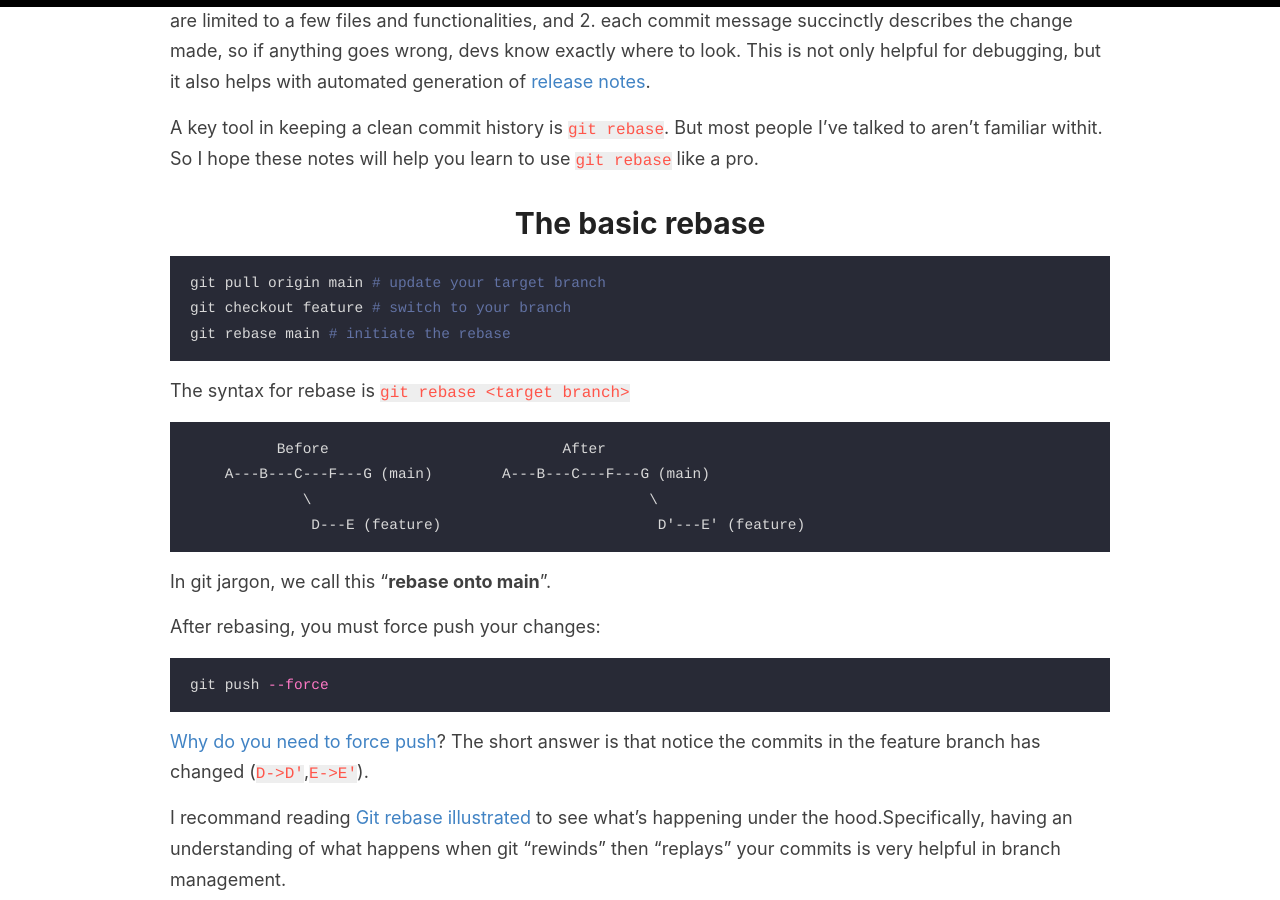
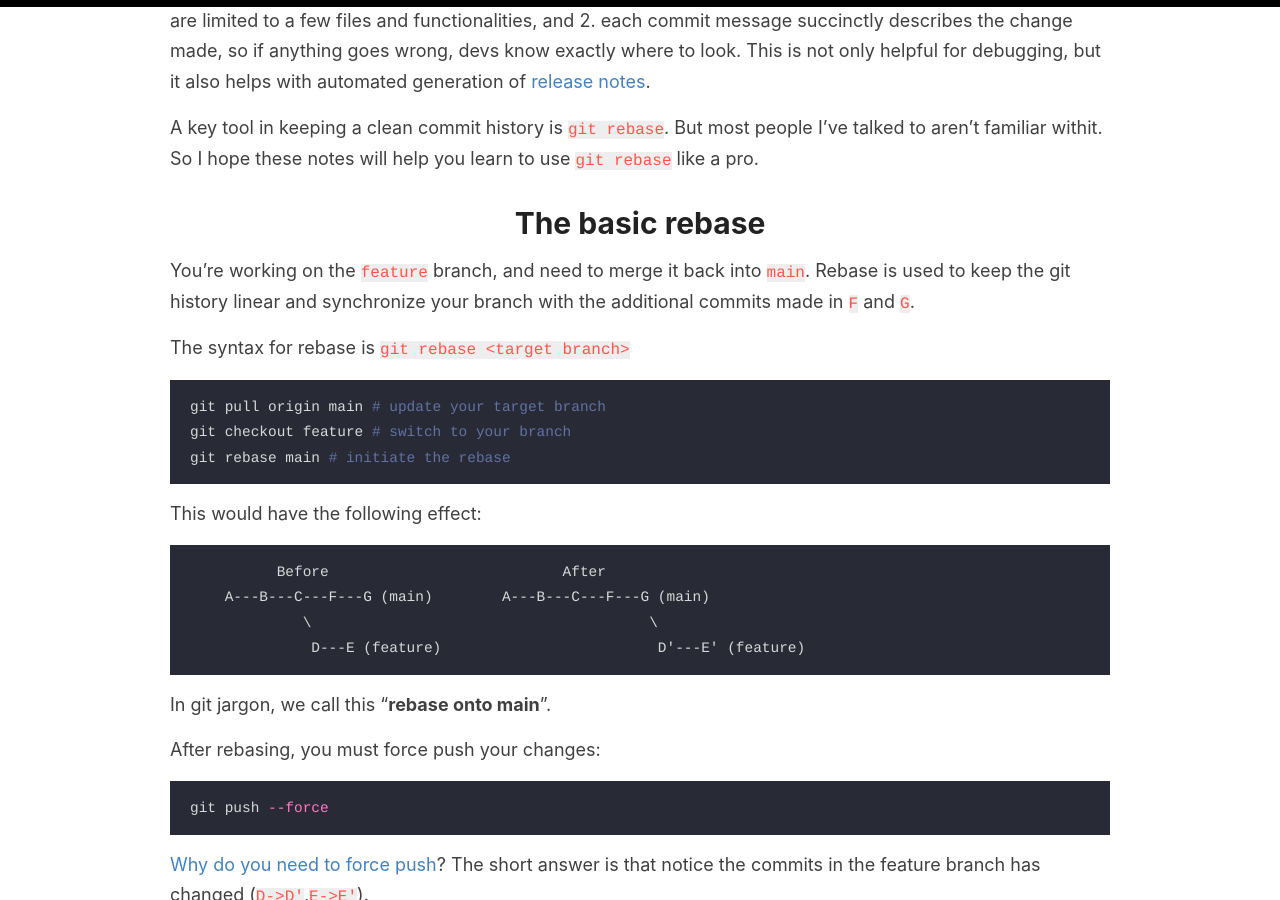
Before and after one commit to kfchou/kfchou.github.io, a Jekyll site: the page built from _posts/2025-03-21-git-rebase.md, in a window 1280 px wide and 900 px high, scrolled down 344 px. Built offline with Jekyll 4.4.1, drawn with Linux system fonts in a browser that asks for light colours; comment, search, counter and statistics services are not loaded.

Commit message:
better intro

````diff
--- a/_posts/2025-03-21-git-rebase.md
+++ b/_posts/2025-03-21-git-rebase.md
@@ -12,14 +12,17 @@ A key tool in keeping a clean commit history is `git rebase`. But most people I'
 
 
 # The basic rebase
+You're working on the `feature` branch, and need to merge it back into `main`. Rebase is used to keep the git history linear and synchronize your branch with the additional commits made in `F` and `G`.
+
+The syntax for rebase is `git rebase <target branch>`
+
 ```bash
 git pull origin main # update your target branch
 git checkout feature # switch to your branch
 git rebase main # initiate the rebase
 ```
 
-The syntax for rebase is `git rebase <target branch>`
-
+This would have the following effect:
 ```
           Before                           After
     A---B---C---F---G (main)        A---B---C---F---G (main)
````
